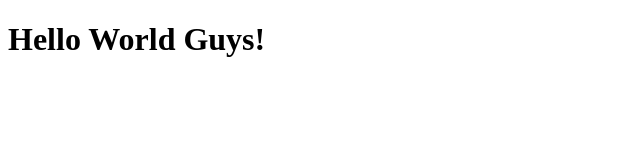
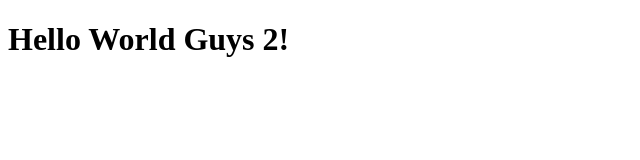
Before and after one commit to AryaWgna/revou_tes_day1, a plain HTML site: page index.html in a window 1280 px wide. Shown: the full height of the page, 0-640 px from the left. Drawn offline with Linux system fonts and the light colour scheme.

Commit message:
update wording

```diff
--- a/index.html
+++ b/index.html
@@ -4,6 +4,6 @@
         <title>Test</title>
     </head>
     <body>
-        <h1>Hello World Guys!</h1>
+        <h1>Hello World Guys 2!</h1>
     </body>
 </html>
```
